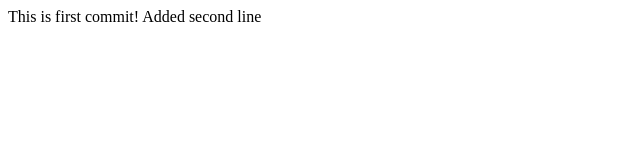
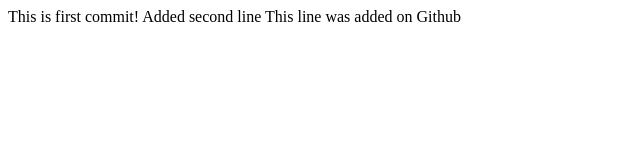
Before and after one commit to vlevkovska/legendary-fortnight, a plain HTML site: page index.html in a window 1280 px wide. Shown: the whole page, without its empty margins (0-640 px from the left). Drawn offline with Linux system fonts and the light colour scheme.

Commit message:
Update index.html

```diff
--- a/index.html
+++ b/index.html
@@ -8,5 +8,6 @@
 <body>
     This is first commit!
     Added second line
+    This line was added on Github
 </body>
 </html>
```
